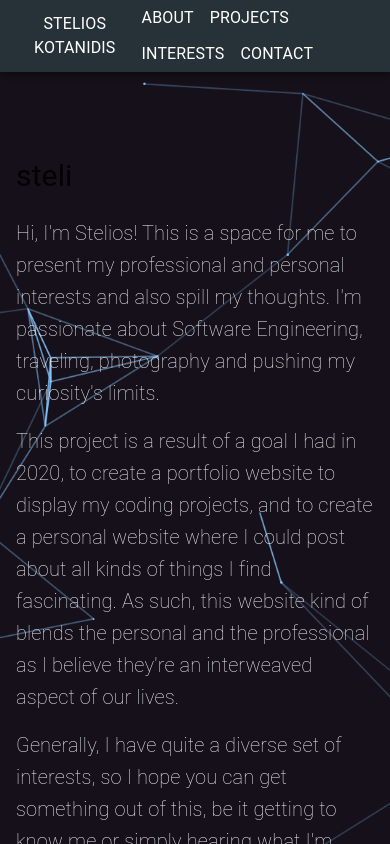
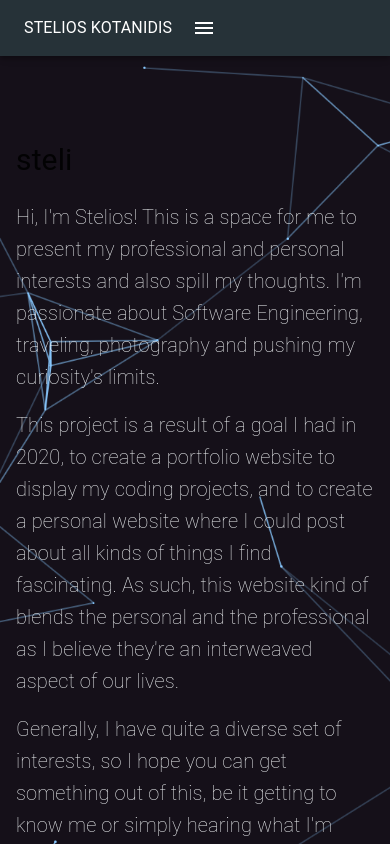
Before and after one commit to devkot/stelioskot.dev, a React (Create React App) app: page / in a window 390 px wide. Shown: the top 844 px of the page. Built offline with nearby package versions, Linux system fonts and the light colour scheme.

Commit message:
Add responsive section menu for mobile

```diff
--- a/src/components/Header.tsx
+++ b/src/components/Header.tsx
@@ -6,8 +6,16 @@ import {
   Button,
   Theme,
   Box,
+  Hidden,
+  IconButton,
+  Menu,
+  MenuItem,
 } from "@material-ui/core";
 import { makeStyles } from "@material-ui/core/styles";
+import MenuIcon from "@material-ui/icons/Menu";
+
+const drawerWidth = 240;
+const ITEM_HEIGHT = 48;
 
 const useStyles = makeStyles((theme: Theme) => ({
   root: {
@@ -16,6 +24,17 @@ const useStyles = makeStyles((theme: Theme) => ({
   menuButtonBox: {
     marginLeft: "auto",
   },
+  drawer: {
+    [theme.breakpoints.up("sm")]: {
+      flexShrink: 0,
+    },
+  },
+  drawerPaper: {
+    width: drawerWidth,
+  },
+  hide: {
+    display: "none",
+  },
 }));
 
 enum Sections {
@@ -23,11 +42,56 @@ enum Sections {
   About = "#about",
   Projects = "#projects",
   Interests = "#interests",
-  ContactMe = "#contact-me",
+  Contact = "#contact-me",
 }
 
-const Header = () => {
+const MenuItemLink: React.FunctionComponent<{
+  section: string;
+  handleClose: () => void;
+}> = ({ section, handleClose }) => {
+  return (
+    <MenuItem onClick={handleClose}>
+      <SectionButton section={section} />
+    </MenuItem>
+  );
+};
+
+const SectionButton: React.FunctionComponent<{
+  section: string;
+}> = ({ section }) => {
+  const handleSectionClick = (section: string) => (
+    event: React.MouseEvent<HTMLButtonElement>
+  ) => {
+    const anchor = (
+      (event.target as HTMLDivElement).ownerDocument || document
+    ).querySelector(section);
+
+    if (anchor) {
+      anchor.scrollIntoView({ behavior: "smooth", block: "center" });
+    }
+  };
+  return (
+    <Button
+      color="inherit"
+      onClick={handleSectionClick(Sections[section as keyof typeof Sections])}
+    >
+      <Typography>{section}</Typography>
+    </Button>
+  );
+};
+
+const Header: React.FunctionComponent = () => {
   const classes = useStyles();
+  const [anchorEl, setAnchorEl] = React.useState<null | HTMLElement>(null);
+
+  const handleClick = (event: React.MouseEvent<HTMLButtonElement>) => {
+    setAnchorEl(event.currentTarget);
+  };
+
+  const handleClose = () => {
+    // handleSectionClick(section);
+    setAnchorEl(null);
+  };
 
   const handleSectionClick = (section: string) => (
     event: React.MouseEvent<HTMLButtonElement>
@@ -39,6 +103,9 @@ const Header = () => {
     if (anchor) {
       anchor.scrollIntoView({ behavior: "smooth", block: "center" });
     }
+    if (anchorEl) {
+      setAnchorEl(null);
+    }
   };
 
   return (
@@ -47,30 +114,47 @@ const Header = () => {
         <Button color="inherit" onClick={handleSectionClick(Sections.Top)}>
           <Typography>Stelios Kotanidis</Typography>
         </Button>
-        <Box className={classes.menuButtonBox}>
-          <Button color="inherit" onClick={handleSectionClick(Sections.About)}>
-            <Typography>About</Typography>
-          </Button>
-          <Button
+        <Hidden smUp>
+          <IconButton
             color="inherit"
-            onClick={handleSectionClick(Sections.Projects)}
+            aria-label="open drawer"
+            edge="end"
+            onClick={handleClick}
           >
-            <Typography>Projects</Typography>
-          </Button>
-          <Button
+            <MenuIcon />
+          </IconButton>
+          <Menu
             color="inherit"
-            onClick={handleSectionClick(Sections.Interests)}
+            open={Boolean(anchorEl)}
+            onClose={handleClose}
+            anchorEl={anchorEl}
+            PaperProps={{
+              style: {
+                maxHeight: ITEM_HEIGHT * 4.5,
+                width: "20ch",
+              },
+            }}
           >
-            <Typography>Interests</Typography>
-          </Button>
-
-          <Button
-            color="inherit"
-            onClick={handleSectionClick(Sections.ContactMe)}
-          >
-            <Typography>Contact</Typography>
-          </Button>
-        </Box>
+            {Object.keys(Sections)
+              .filter((section) => section !== "Top")
+              .map((section) => (
+                <MenuItemLink
+                  key={section}
+                  section={section}
+                  handleClose={handleClose}
+                />
+              ))}
+          </Menu>
+        </Hidden>
+        <Hidden xsDown>
+          <Box className={classes.menuButtonBox}>
+            {Object.keys(Sections)
+              .filter((section) => section !== "Top")
+              .map((section) => (
+                <SectionButton key={section} section={section} />
+              ))}
+          </Box>
+        </Hidden>
       </Toolbar>
     </AppBar>
   );
```
